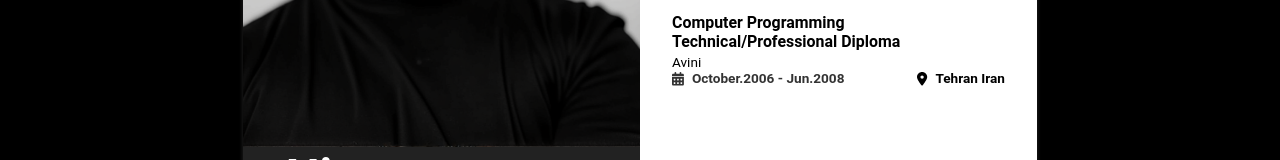
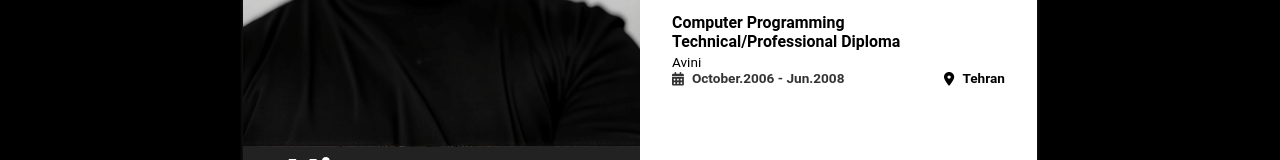
Before and after one commit to mlnima/resume, a React (Create React App) app: page / in a window 1280 px wide. Shown: the part 354-514 px from the top of the page. Built offline with nearby package versions, Linux system fonts and the light colour scheme.

Commit message:
info update

```diff
--- a/public/index.html
+++ b/public/index.html
@@ -2,7 +2,7 @@
 <html lang="en">
   <head>
     <meta charset="utf-8" />
-    <link rel="icon" href="%PUBLIC_URL%/profile.jpg" />
+    <link rel="icon" href="%PUBLIC_URL%/profile2.png" />
     <meta name="viewport" content="width=device-width, initial-scale=1" />
     <meta name="theme-color" content="#000000" />
     <meta
--- a/src/asset/data/educations.json
+++ b/src/asset/data/educations.json
@@ -46,7 +46,7 @@
       "de": "Computertechnisches/Berufsdiplom"
     },
     "place": "Avini",
-    "location": "Tehran Iran",
+    "location": "Tehran",
     "duration": "October.2006 - Jun.2008",
     "fields": [
       "Visual Basic",
```
